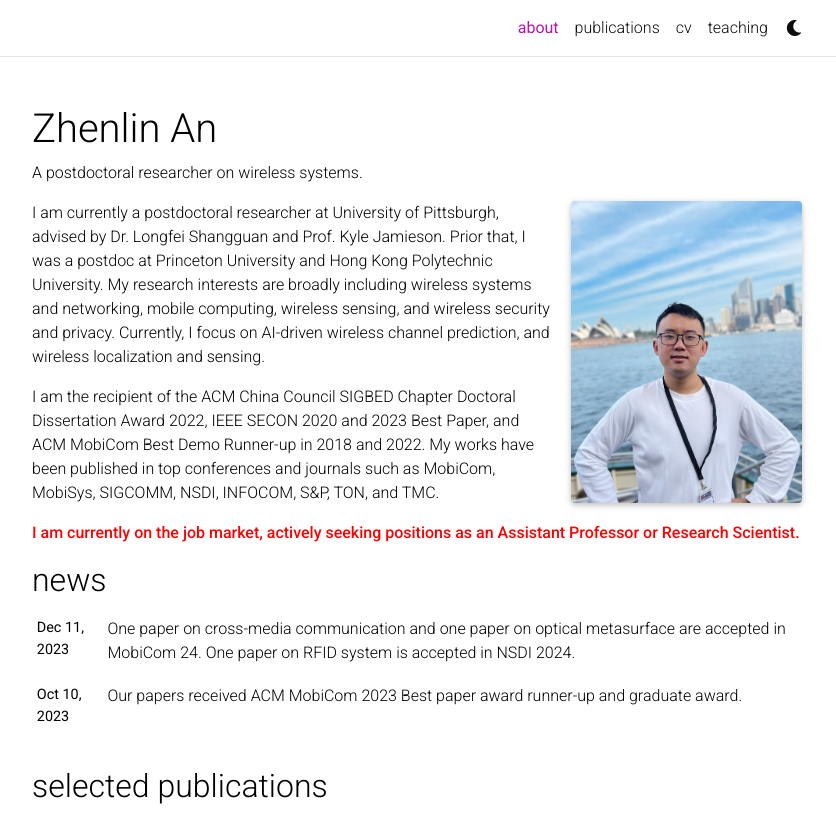
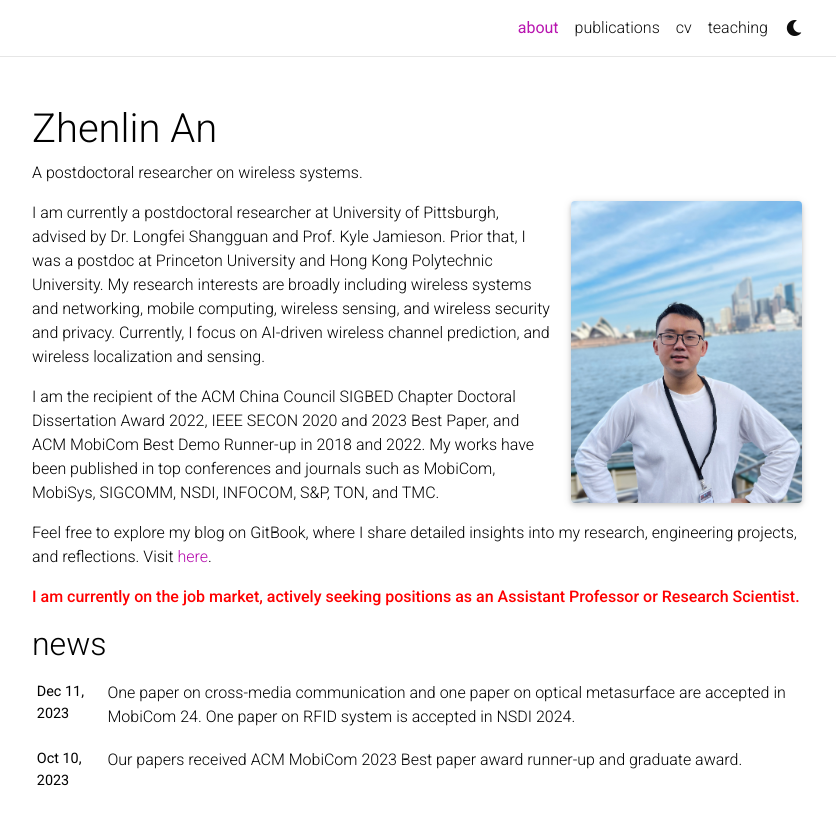
Before and after one commit to Anplus/anplus.github.io, a Jekyll site: the page built from _pages/about.md, in a window 1280 px wide and 1171 px high, cut to the strip 0-818 px from the top of the window. Shown: the whole strip, without its empty margins (223-1059 px from the left). Built offline with Jekyll 4.4.1, drawn with Linux system fonts in a browser that asks for light colours; full-size pictures stand in for the smaller copies a plugin makes; comment, search, counter and statistics services are not loaded; a style sheet for code colours, icons or effects is not loaded.

Commit message:
Update about.md

```diff
--- a/_pages/about.md
+++ b/_pages/about.md
@@ -19,6 +19,8 @@ I am currently a postdoctoral researcher at University of Pittsburgh, advised by
 
 I am the recipient of the ACM China Council SIGBED Chapter Doctoral Dissertation Award 2022, IEEE SECON 2020 and 2023 Best Paper, and ACM MobiCom Best Demo Runner-up in 2018 and 2022. My works have been published in top conferences and journals such as MobiCom, MobiSys, SIGCOMM, NSDI, INFOCOM, S&P, TON, and TMC.
 
+Feel free to explore my blog on GitBook, where I share detailed insights into my research, engineering projects, and reflections. Visit [here](https://anplus.gitbook.io/anplus).
+
 <p><strong style="color:red;">I am currently on the job market, actively seeking positions as an Assistant Professor or Research Scientist.</strong></p>
 
 <!-- Write your biography here. Tell the world about yourself. Link to your favorite [subreddit](http://reddit.com). You can put a picture in, too. The code is already in, just name your picture `prof_pic.jpg` and put it in the `img/` folder.
```
